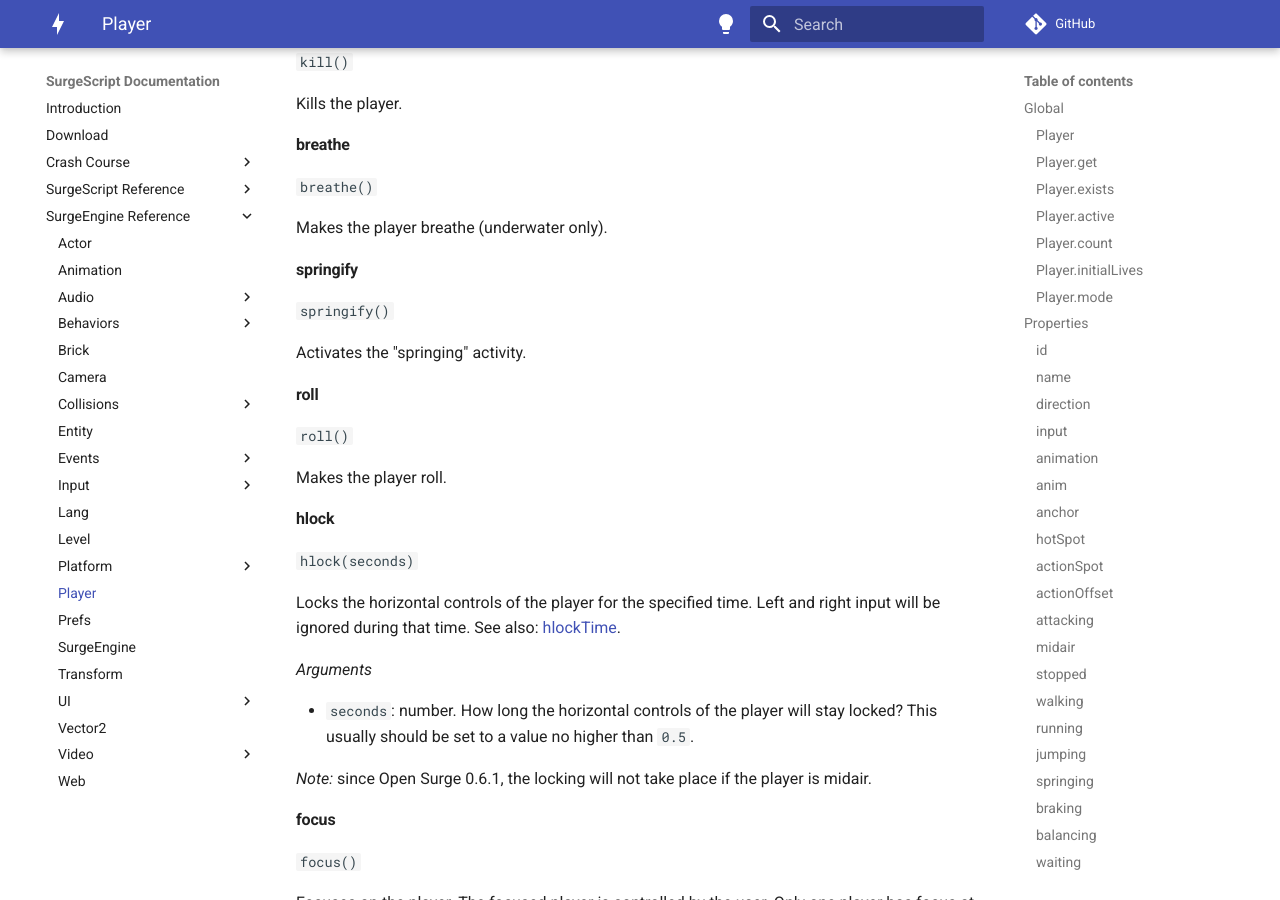
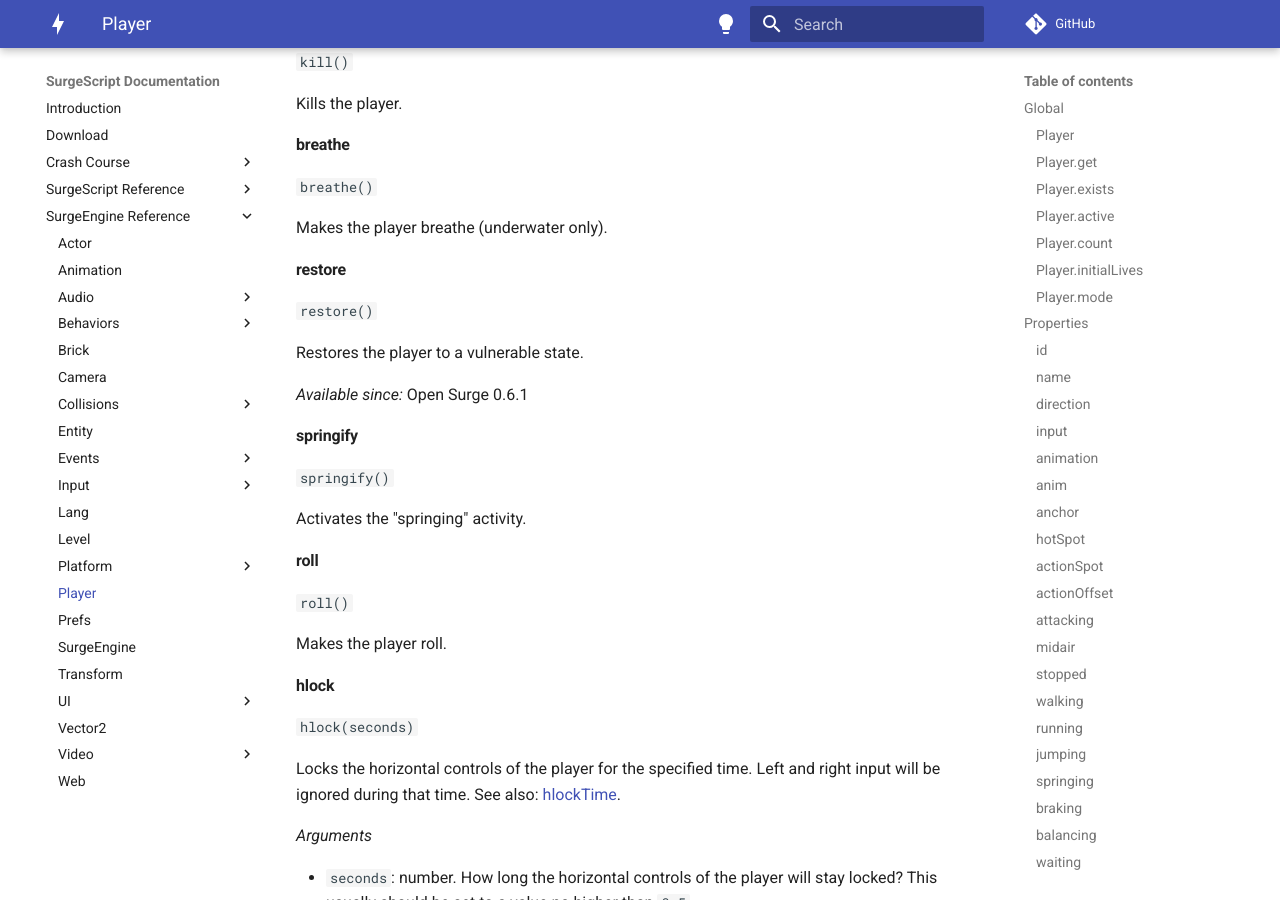
Before and after one commit to alemart/surgescript, an MkDocs documentation site: the page built from docs/engine/player.md, in a window 1280 px wide and 900 px high, scrolled down 13503 px. Built offline with MkDocs 1.6.1 and Material for MkDocs 9.7.7, drawn with Linux system fonts in a browser that asks for light colours; comment, search, counter and statistics services are not loaded.

Commit message:
Docs: add Player.restore()

```diff
--- a/docs/engine/player.md
+++ b/docs/engine/player.md
@@ -612,6 +612,14 @@ Kills the player.
 
 Makes the player breathe (underwater only).
 
+#### restore
+
+`restore()`
+
+Restores the player to a vulnerable state.
+
+*Available since:* Open Surge 0.6.1
+
 #### springify
 
 `springify()`
```
